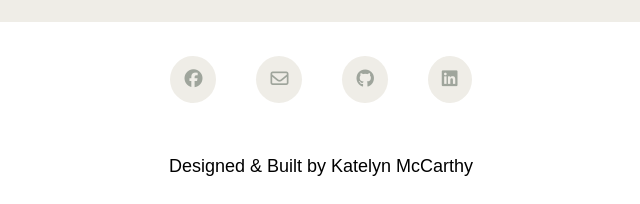
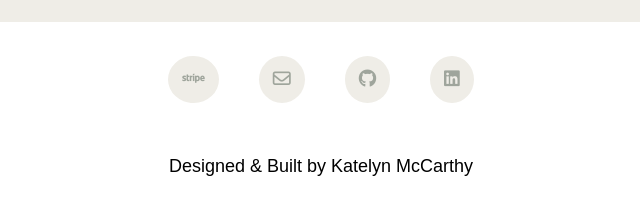
Before and after one commit to katelynmccarthy/my-portfolio, a plain HTML site: page about.html in a window 1280 px wide. Shown: the part 1169-1373 px from the top of the page, 319-959 px from the left. Drawn offline with nearby package versions, Linux system fonts and the light colour scheme; a web font is replaced by a local one.

Commit message:
Update icon

```diff
--- a/about.html
+++ b/about.html
@@ -88,7 +88,7 @@
 <footer>
     <div class="container">
        <div class="social-links d-flex justify-content-center mt-4 mb-4">
-           <a href="https://www.facebook.com/katelyn.mccarthy.37/" target="_blank" title="Facebook"><i class="fa-brands fa-facebook"></i></a>
+           <a href="https://www.facebook.com/katelyn.mccarthy.37/" target="_blank" title="Facebook"><i class="fa-brands fa-stripe"></i></a>
            <a href="mailto:katelynm2458@gmail.com" target="_blank" title="Email"><i class="fa-regular fa-envelope"></i></a>
            <a href="https://github.com/katelynmccarthy" target="_blank" title="Github"><i class="fa-brands fa-github"></i></a>
            <a href="https://www.linkedin.com/in/katelyn-mccarthy-66837914a/" target="_blank" title="LinkedIn"><i class="fa-brands fa-linkedin"></i></a>
```
